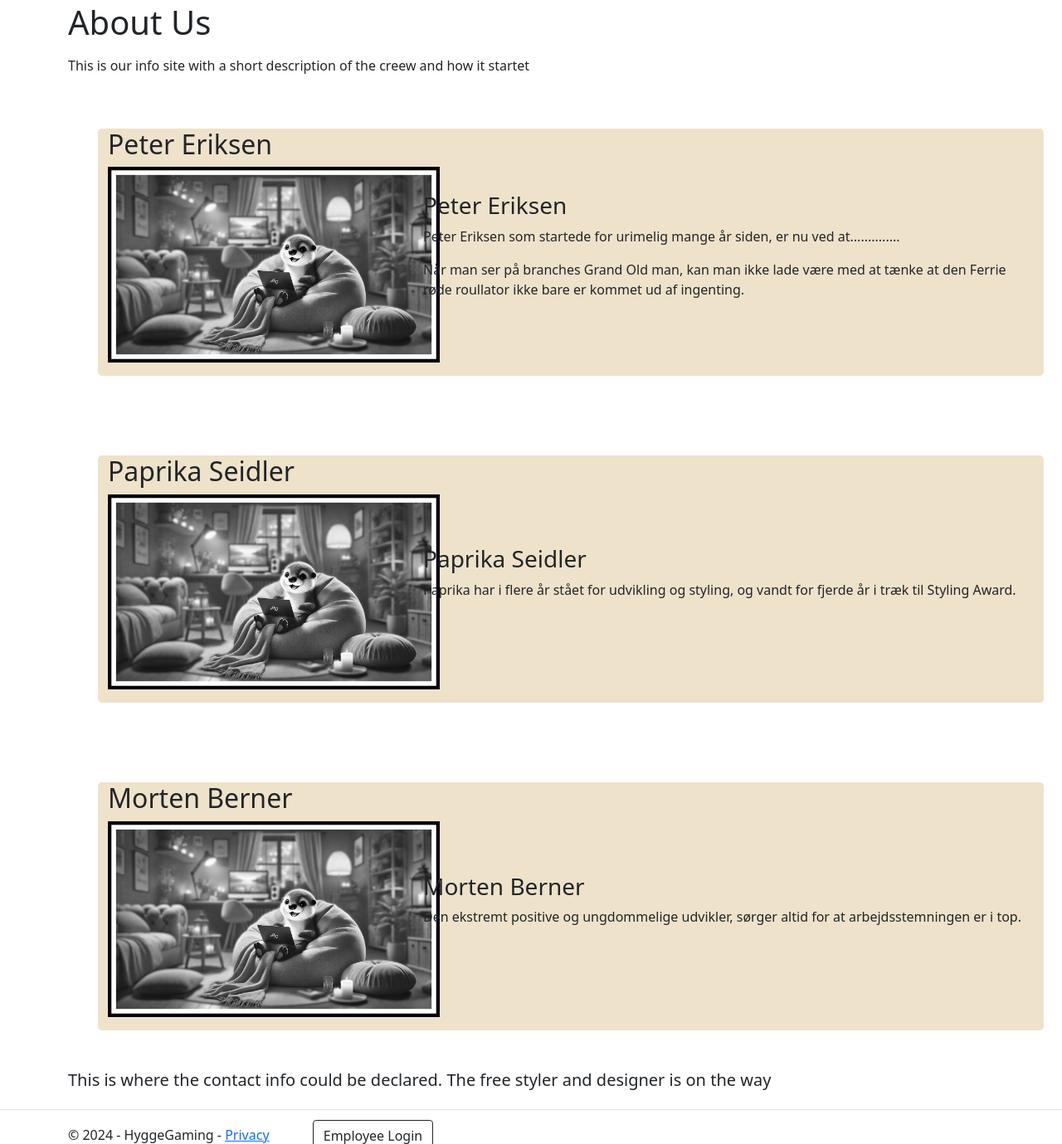
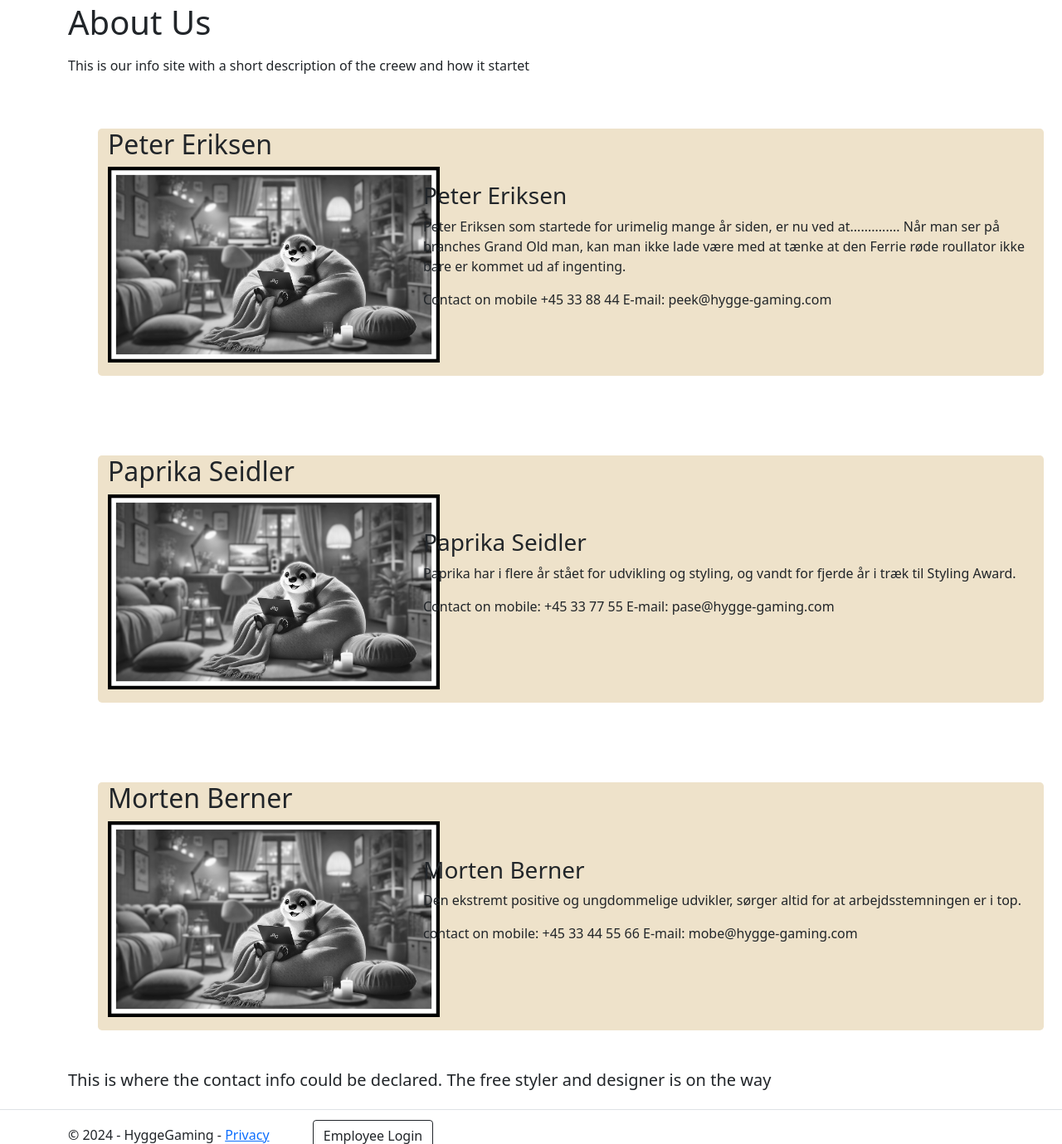
Before and after one commit to PeterZealand/HyggeGaming, an ASP.NET Core app: page /Public/UsIndex in a window 1280 px wide. Shown: the part 55-1434 px from the top of the page at 83% size. Run offline with ASP.NET Core 8, Linux system fonts and the light colour scheme; style sheets or scripts are compiled from the project's sources.

Commit message:
Mobile and e-mail

```diff
--- a/HyggeGaming/Pages/Public/UsIndex.cshtml
+++ b/HyggeGaming/Pages/Public/UsIndex.cshtml
@@ -22,9 +22,10 @@
                 <h3>Peter Eriksen</h3>
                 <p>
                     Peter Eriksen som startede for urimelig mange år siden, er nu ved at..............
+                    Når man ser på branches Grand Old man, kan man ikke lade være med at tænke at den Ferrie røde roullator ikke bare er kommet ud af ingenting.
                 </p>
                 <p>
-                    Når man ser på branches Grand Old man, kan man ikke lade være med at tænke at den Ferrie røde roullator ikke bare er kommet ud af ingenting.
+                    Contact on mobile +45 33 88 44   E-mail: peek@hygge-gaming.com
                 </p>
             </div>
         </div>
@@ -46,7 +47,7 @@
                     Paprika har i flere år stået for udvikling og styling, og vandt for fjerde år i træk til Styling Award.
                 </p>
                 <p>
-
+                    Contact on mobile: +45 33 77 55   E-mail: pase@hygge-gaming.com
                 </p>
             </div>
         </div>
@@ -68,7 +69,7 @@
                     Den ekstremt positive og ungdommelige udvikler, sørger altid for at arbejdsstemningen er i top.
                 </p>
                 <p>
-
+                    contact on mobile: +45 33 44 55 66    E-mail: mobe@hygge-gaming.com
                 </p>
             </div>
         </div>
```
